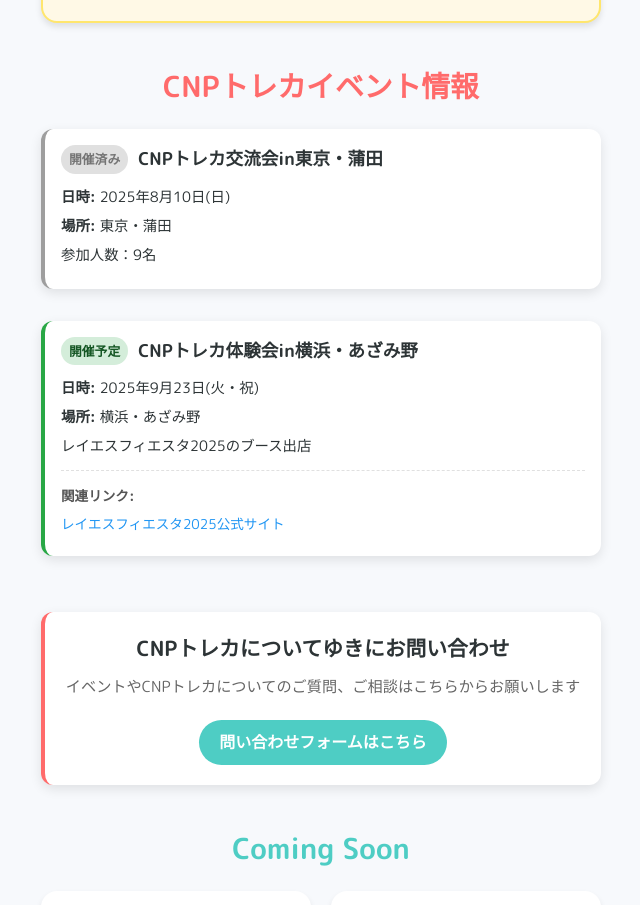
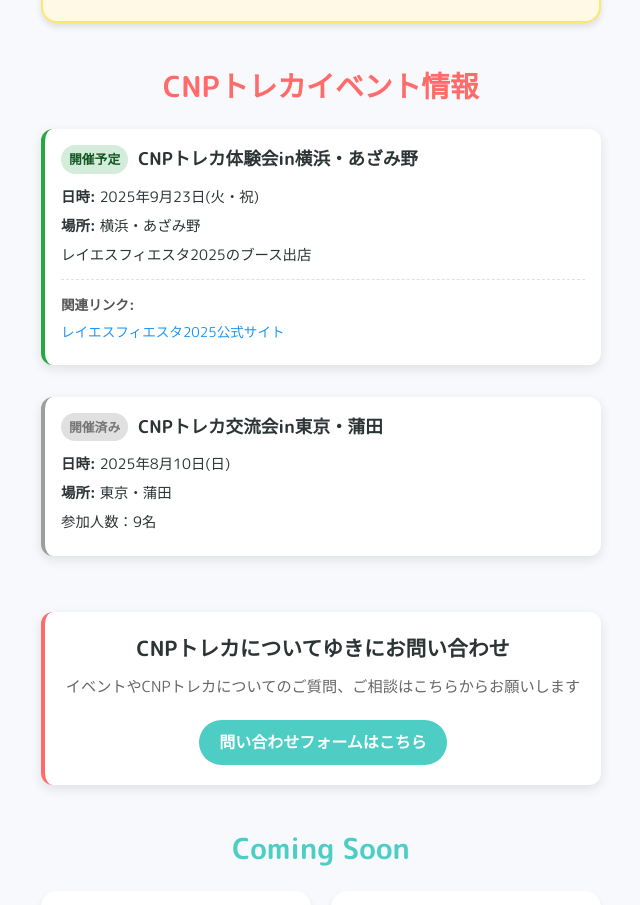
Before and after one commit to y-uk-i/linksite, a React (Create React App) app: page / in a window 1280 px wide. Shown: the part 1040-1945 px from the top of the page, without its empty margins (319-959 px from the left). Built offline with nearby package versions, Linux system fonts and the light colour scheme.

Commit message:
イベント表示順を変更：開催予定を先に表示

```diff
--- a/src/App.js
+++ b/src/App.js
@@ -7,15 +7,6 @@
 
 function App() {
   const events = [
-    {
-      id: 1,
-      title: 'CNPトレカ交流会in東京・蒲田',
-      date: '2025年8月10日(日)',
-      location: '東京・蒲田',
-      description: '参加人数：9名',
-      isPast: true,
-      eventUrl: null
-    },
     {
       id: 2,
       title: 'CNPトレカ体験会in横浜・あざみ野',
@@ -30,6 +21,15 @@
           url: 'https://www.tokyu-sports.com/football/reyes/news_list/event/2025_year/Reyes_Fiesta2025.html'
         }
       ]
+    },
+    {
+      id: 1,
+      title: 'CNPトレカ交流会in東京・蒲田',
+      date: '2025年8月10日(日)',
+      location: '東京・蒲田',
+      description: '参加人数：9名',
+      isPast: true,
+      eventUrl: null
     }
   ];
 
```
